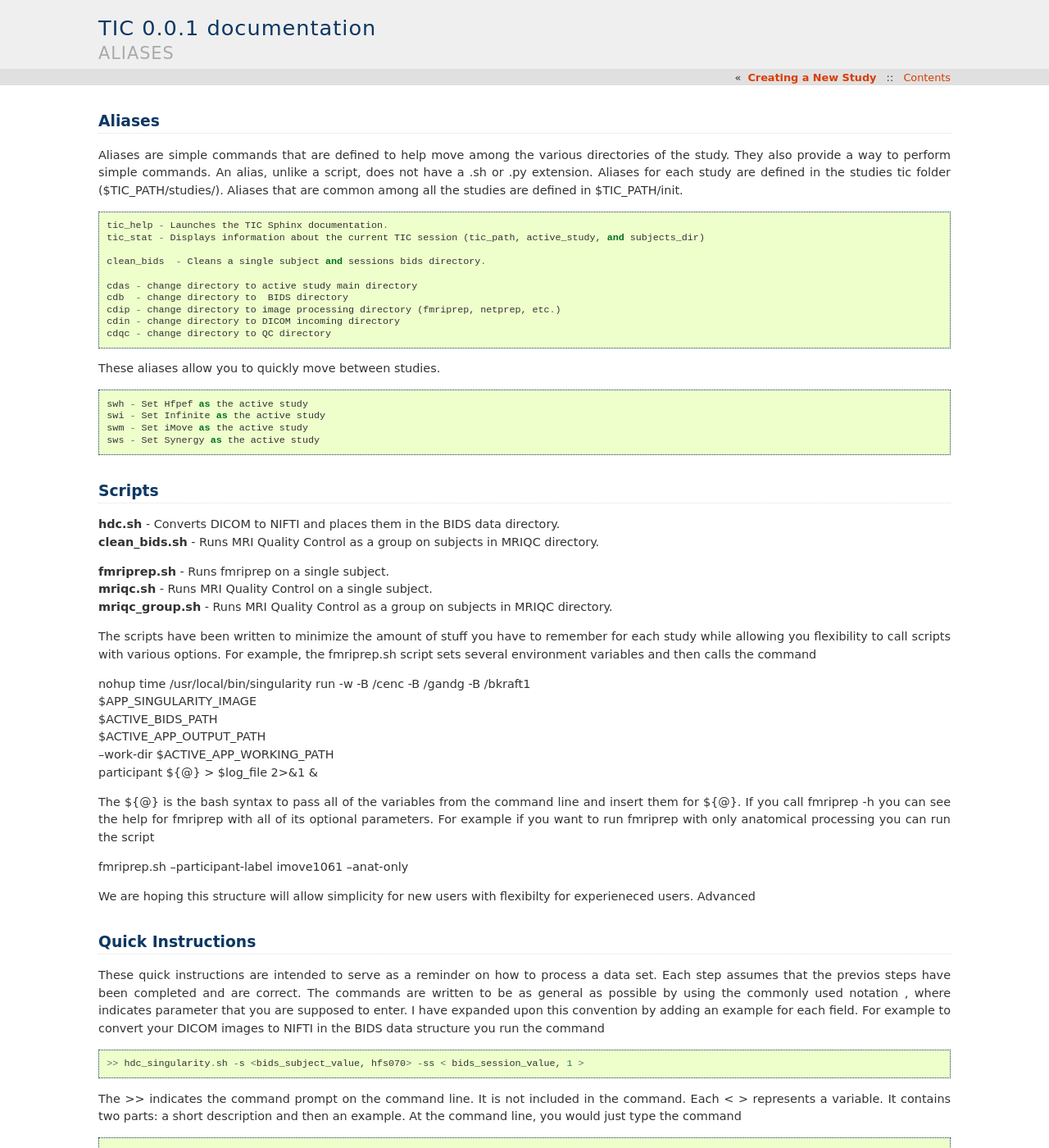
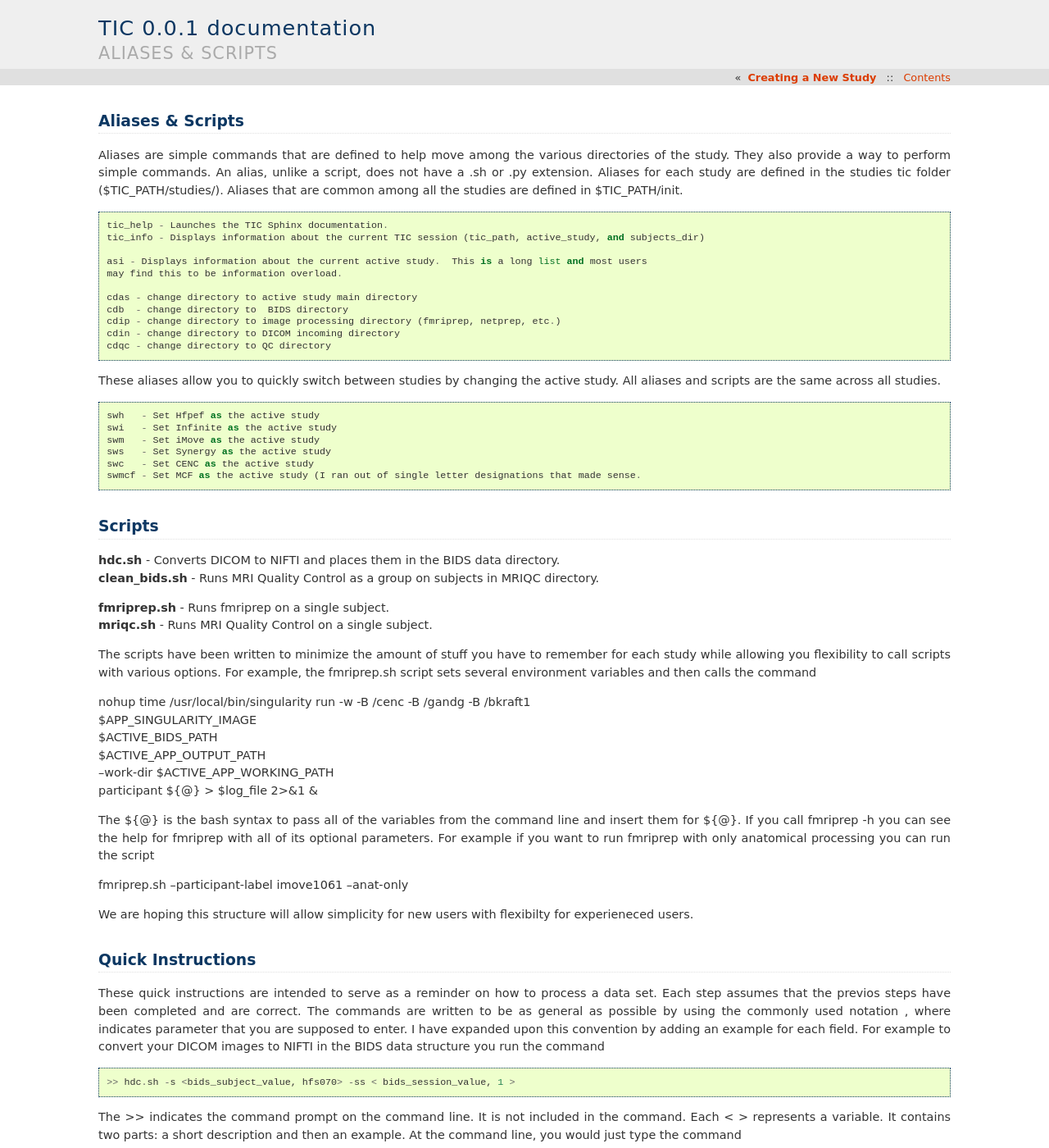
Before and after one commit to bkraft4257/tic2, a Sphinx documentation site: the page built from docs/source/other/quick_reference.md, in a window 1280 px wide and 1400 px high. Shown: the whole window at 82% size. Built offline with Sphinx 7.4.7, drawn with Linux system fonts in a browser that asks for light colours; some of the changed text lies outside the part shown.

```diff
--- a/docs/source/other/quick_reference.md
+++ b/docs/source/other/quick_reference.md
@@ -1,4 +1,4 @@
-# Aliases
+# Aliases & Scripts
 
 Aliases are simple commands that are defined to help move among the various directories
 of the study.  They also provide a way to perform simple commands. An alias, unlike a
@@ -7,9 +7,10 @@ studies tic folder ($TIC_PATH/studies/<study>). Aliases that are common among al
 studies are defined in $TIC_PATH/init.
 
     tic_help - Launches the TIC Sphinx documentation.
-    tic_stat - Displays information about the current TIC session (tic_path, active_study, and subjects_dir)
+    tic_info - Displays information about the current TIC session (tic_path, active_study, and subjects_dir)
 
-    clean_bids  - Cleans a single subject and sessions bids directory.
+    asi - Displays information about the current active study.  This is a long list and most users
+    may find this to be information overload.
 
     cdas - change directory to active study main directory
     cdb  - change directory to  BIDS directory
@@ -17,12 +18,15 @@ studies are defined in $TIC_PATH/init.
     cdin - change directory to DICOM incoming directory
     cdqc - change directory to QC directory
 
-These aliases allow you to quickly move between studies.
+These aliases allow you to quickly switch between studies by changing the active study.  All aliases
+and scripts are the same across all studies.
 
-    swh - Set Hfpef as the active study
-    swi - Set Infinite as the active study
-    swm - Set iMove as the active study
-    sws - Set Synergy as the active study
+    swh   - Set Hfpef as the active study
+    swi   - Set Infinite as the active study
+    swm   - Set iMove as the active study
+    sws   - Set Synergy as the active study
+    swc   - Set CENC as the active study
+    swmcf - Set MCF as the active study (I ran out of single letter designations that made sense.
 
 
 # Scripts
@@ -32,7 +36,6 @@ These aliases allow you to quickly move between studies.
 
 **fmriprep.sh**          - Runs fmriprep on a single subject.
 **mriqc.sh**             - Runs MRI Quality Control on a single subject.
-**mriqc_group.sh**       - Runs MRI Quality Control as a group on subjects in MRIQC directory.
 
 The scripts have been written to minimize the amount of stuff you have to remember for each study
 while allowing you flexibility to call scripts with various options. For example, the fmriprep.sh
@@ -54,7 +57,7 @@ fmriprep.sh --participant-label imove1061 --anat-only
 
 
 We are hoping this structure will allow simplicity for new users with flexibilty for experieneced
-users. Advanced
+users.
 
 
 # Quick Instructions
@@ -66,12 +69,12 @@ parameter that you are supposed to enter. I have expanded upon this convention b
 for each field.  For example to convert your DICOM images to NIFTI in the BIDS data structure you run the
 command
 
-    >> hdc_singularity.sh -s <bids_subject_value, hfs070> -ss < bids_session_value, 1 >
+    >> hdc.sh -s <bids_subject_value, hfs070> -ss < bids_session_value, 1 >
 
 The >> indicates the command prompt on the command line. It is not included in the command.  Each < > represents a variable.
 It contains two parts: a short description and then an example.  At the command line, you would just type the command
 
-    >> hdc_singularity.sh -s hfs070 -ss 1
+    >> hdc.sh -s hfs070 -ss 1
 
 to convert subject hfs070 session 1 and add it to the active study.
 
@@ -79,8 +82,12 @@ to convert subject hfs070 session 1 and add it to the active study.
 ### Convert DICOM images to NIFTI
 
 1. **cdin**
-1. **mv** <dicom_dicom_dir, **hf_s070_hf_s070** > < bids_subject_value, **hfs070** >
-1. **hdc.sh** -s <bids_subject_value, **hfs070** > -ss < bids_session_value, **1** >
+2. **mv** <dicom_dicom_dir, **hf_s070_hf_s070** > < bids_subject_value, **hfs070** >
+3. **hdc.sh** -s <bids_subject_value, **hfs070** > -ss < bids_session_value, **1** >
+
+**Note:** hdc uses -s as the optional parameter to specify the subject_value. fmriprep and mriqc uses
+the optional parameter --participant-label to specify the subject_value.  This inconsistency
+is a result of the BIDS Apps coming from multiple groups.
 
 ### Clean BIDS directory
 
```
Also changed, not shown: 4 other files.
